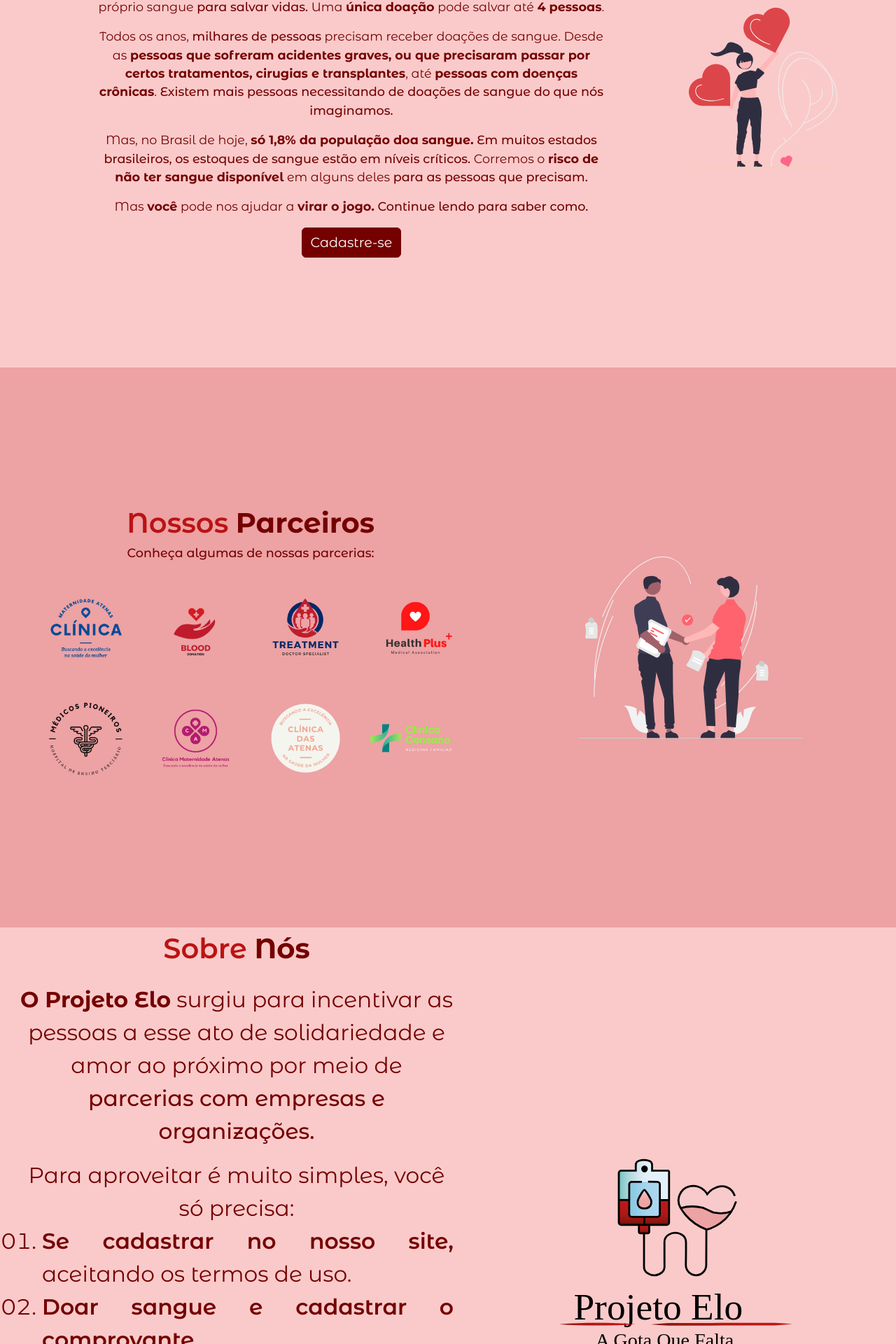
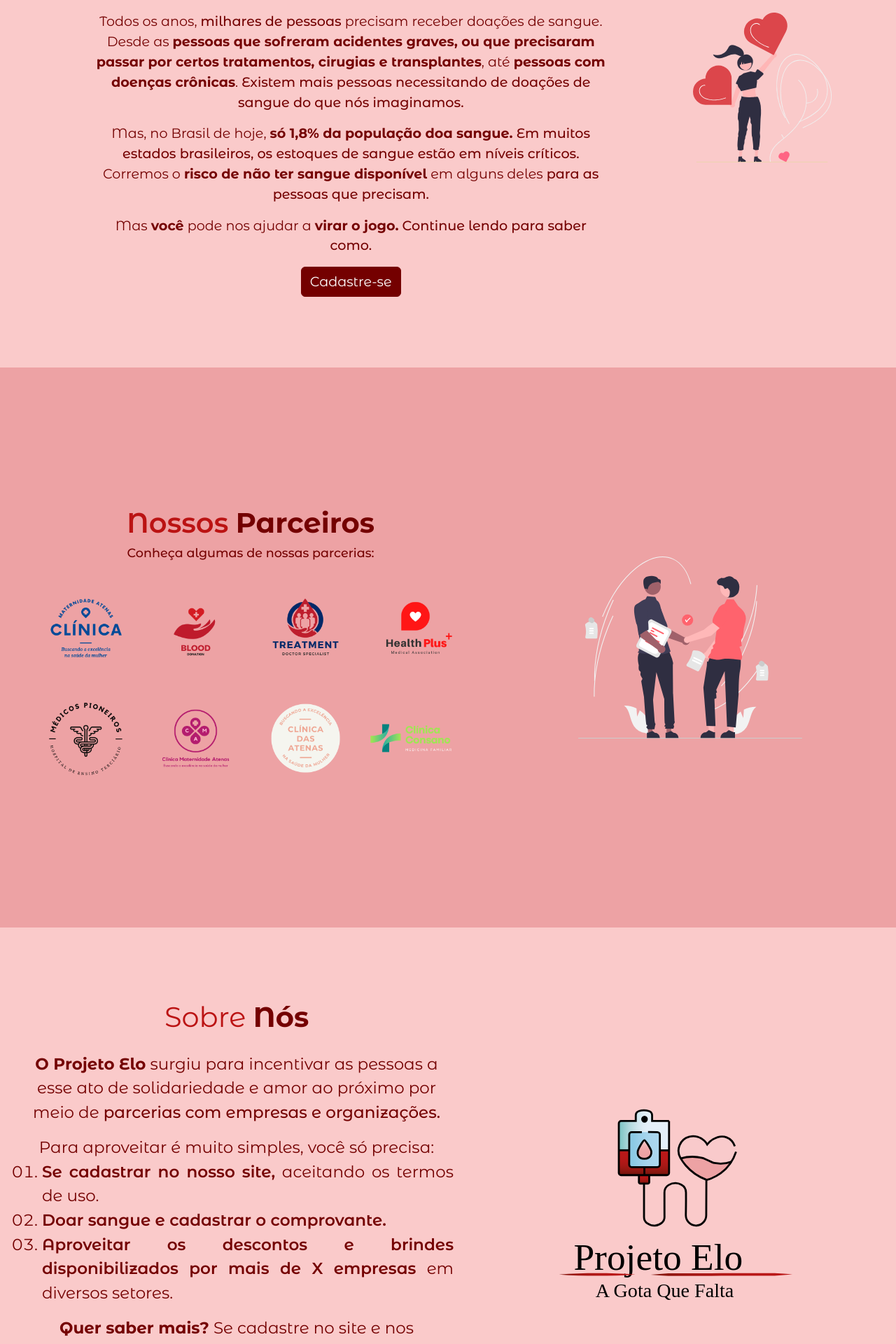
Before and after one commit to LoloLouise/Projeto-banco, a React (Create React App) app: page / in a window 1280 px wide. Shown: the part 275-2195 px from the top of the page at 70% size. Built offline with nearby package versions, Linux system fonts and the light colour scheme.

Commit message:
changing font siiz

```diff
--- a/src/pages/AboutUs/styles.scss
+++ b/src/pages/AboutUs/styles.scss
@@ -29,7 +29,7 @@
 }
 .aboutusTitle > span {
   color: $red;
-  font-weight: 600;
+  font-weight: 400;
 }
 
 .aboutusTitle > strong {
@@ -44,7 +44,7 @@
 
 .textAboutUs {
   color: $secondary;
-  font-size: 1.4em;
+  font-size: 1.2em;
   text-align: center;
 }
 
@@ -54,7 +54,7 @@ ul {
 }
 
 .textAboutUs > p {
-  font-size: 1.4em;
+  font-size: 1.2em;
 }
 
 li > span {
--- a/src/pages/Home/styles.scss
+++ b/src/pages/Home/styles.scss
@@ -8,7 +8,6 @@
   height: 100%;
   font-family: 'Montserrat Alternates', sans-serif;
   font-size: 600;
-  margin-left: 0.5em;
 }
 
 .homeImage {
@@ -24,7 +23,7 @@
 }
 .homeTitleContainer > p {
   color: $secondary;
-  font-size: 1.1em;
+  font-size: 1.2em;
   width: 75%;
   text-align: center;
 }
```
